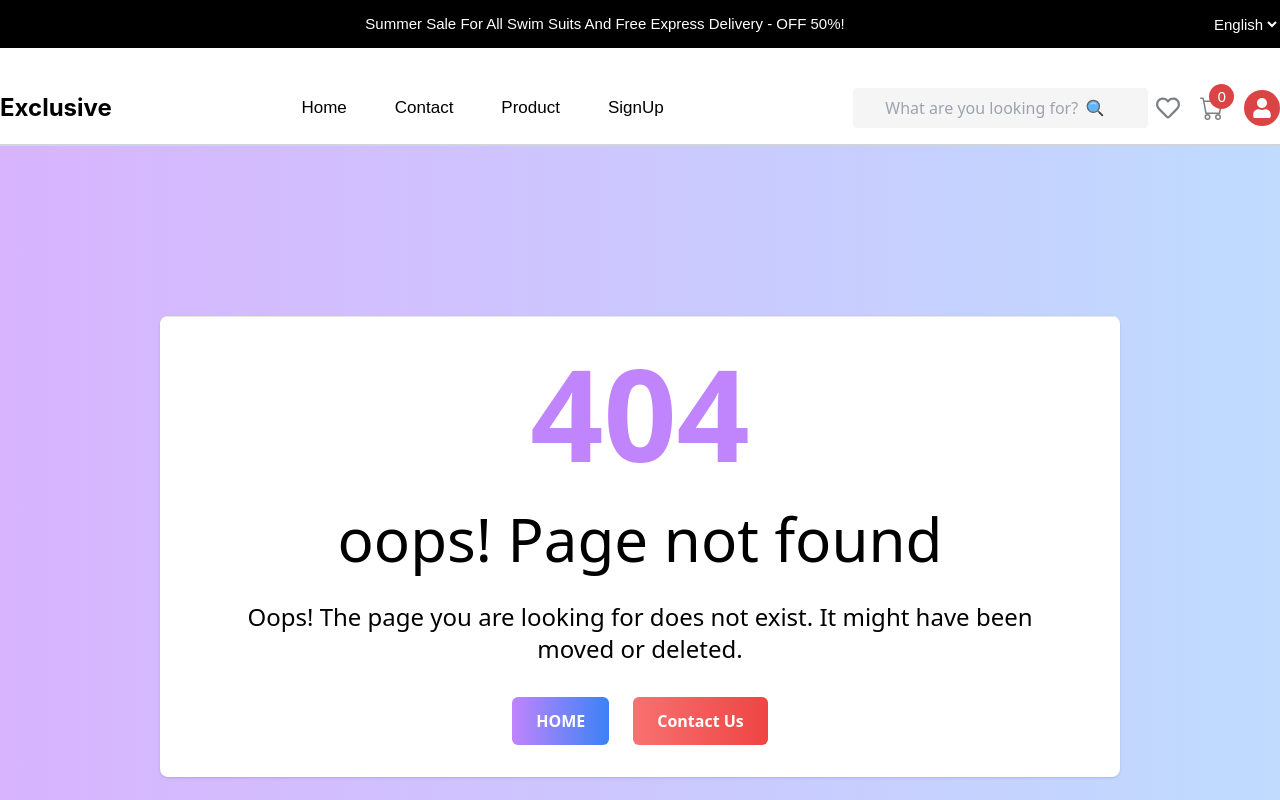
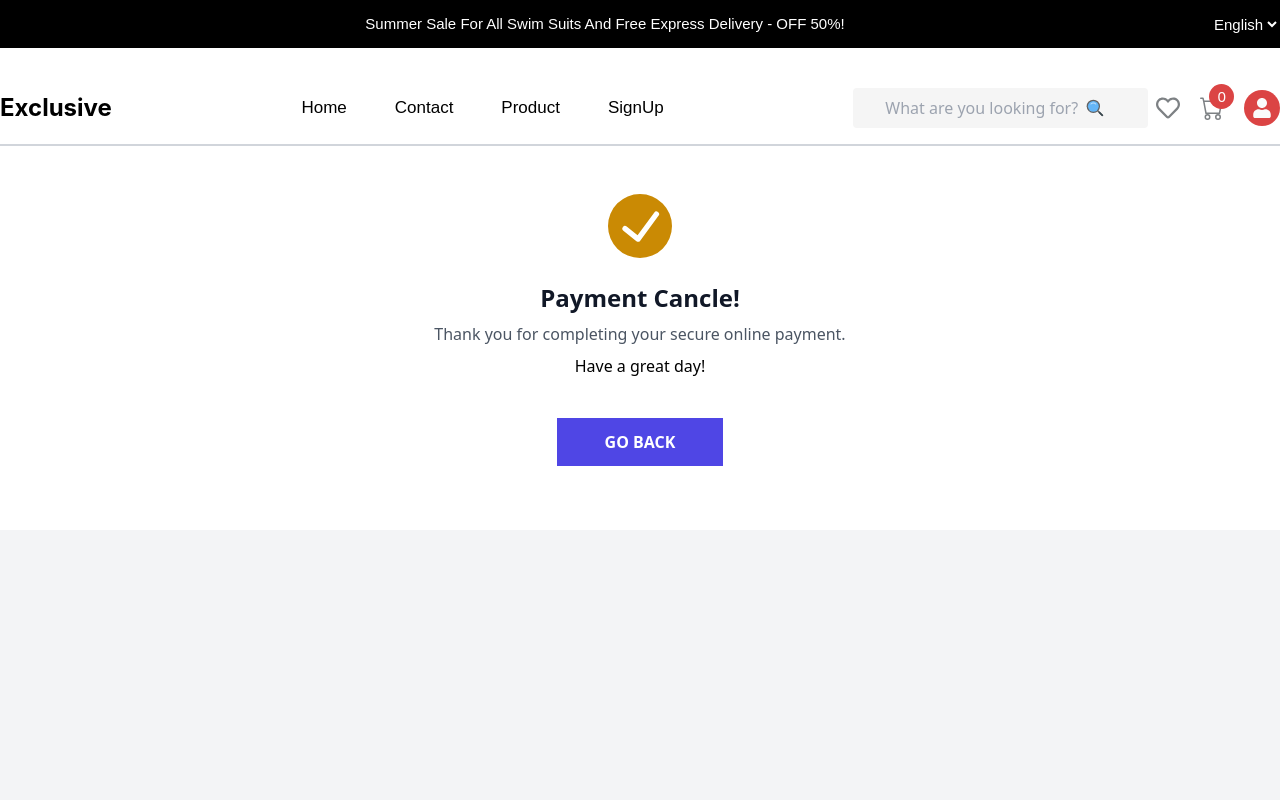
Before and after one commit to taufik69/exclusivemern2306online, a React (Vite) app: page /cancel in a window 1280 px wide. Shown: the top 800 px of the page. Built offline with nearby package versions, Linux system fonts and the light colour scheme.

Commit message:
Add success, payment failed, and payment cancel pages with routing

```diff
--- a/src/App.jsx
+++ b/src/App.jsx
@@ -20,6 +20,9 @@
 import SignUP from "./pages/SignUP/Index";
 import ForgotPassword from "./pages/ForgotPassword/Index";
 import OTPverify from "./pages/OtoVerify/Index";
+import Success from "./pages/Sucess/Index";
+import PaymentFailed from "./pages/paymentFailed/Index";
+import PaymentCancel from "./pages/PaymentCancel/Index";
 const router = createBrowserRouter(
   createRoutesFromElements(
     <Route>
@@ -38,6 +41,9 @@
         <Route path="/singup" element={<SignUP />}></Route>
         <Route path="/forgotpassword" element={<ForgotPassword />} />
         <Route path="/otpverify/:email" element={<OTPverify />}></Route>
+        <Route path="/Success" element={<Success />}></Route>
+        <Route path="/failed" element={<PaymentFailed />}></Route>
+        <Route path="/cancel" element={<PaymentCancel />}></Route>
       </Route>
     </Route>
   )
--- /dev/null
+++ b/src/pages/PaymentCancel/Index.jsx
@@ -0,0 +1,36 @@
+import React from "react";
+import { Link } from "react-router-dom";
+
+const PaymentCancel = () => {
+  return (
+    <div class="bg-gray-100 h-screen">
+      <div class="bg-white p-6  md:mx-auto">
+        <svg viewBox="0 0 24 24" class="text-yellow-600 w-16 h-16 mx-auto my-6">
+          <path
+            fill="currentColor"
+            d="M12,0A12,12,0,1,0,24,12,12.014,12.014,0,0,0,12,0Zm6.927,8.2-6.845,9.289a1.011,1.011,0,0,1-1.43.188L5.764,13.769a1,1,0,1,1,1.25-1.562l4.076,3.261,6.227-8.451A1,1,0,1,1,18.927,8.2Z"
+          ></path>
+        </svg>
+        <div class="text-center">
+          <h3 class="md:text-2xl text-base text-gray-900 font-semibold text-center">
+            Payment Cancle!
+          </h3>
+          <p class="text-gray-600 my-2">
+            Thank you for completing your secure online payment.
+          </p>
+          <p> Have a great day! </p>
+          <div class="py-10 text-center">
+            <Link
+              to={"/product"}
+              class="px-12 bg-indigo-600 hover:bg-indigo-500 text-white font-semibold py-3"
+            >
+              GO BACK
+            </Link>
+          </div>
+        </div>
+      </div>
+    </div>
+  );
+};
+
+export default PaymentCancel;
--- /dev/null
+++ b/src/pages/Sucess/Index.jsx
@@ -0,0 +1,36 @@
+import React from "react";
+import { Link } from "react-router-dom";
+
+const Success = () => {
+  return (
+    <div class="bg-gray-100 h-screen">
+      <div class="bg-white p-6  md:mx-auto">
+        <svg viewBox="0 0 24 24" class="text-green-600 w-16 h-16 mx-auto my-6">
+          <path
+            fill="currentColor"
+            d="M12,0A12,12,0,1,0,24,12,12.014,12.014,0,0,0,12,0Zm6.927,8.2-6.845,9.289a1.011,1.011,0,0,1-1.43.188L5.764,13.769a1,1,0,1,1,1.25-1.562l4.076,3.261,6.227-8.451A1,1,0,1,1,18.927,8.2Z"
+          ></path>
+        </svg>
+        <div class="text-center">
+          <h3 class="md:text-2xl text-base text-gray-900 font-semibold text-center">
+            Payment Done!
+          </h3>
+          <p class="text-gray-600 my-2">
+            Thank you for completing your secure online payment.
+          </p>
+          <p> Have a great day! </p>
+          <div class="py-10 text-center">
+            <Link
+              to="/product"
+              class="px-12 bg-indigo-600 hover:bg-indigo-500 text-white font-semibold py-3"
+            >
+              GO BACK
+            </Link>
+          </div>
+        </div>
+      </div>
+    </div>
+  );
+};
+
+export default Success;
--- /dev/null
+++ b/src/pages/paymentFailed/Index.jsx
@@ -0,0 +1,36 @@
+import React from "react";
+import { Link } from "react-router-dom";
+
+const PaymentFailed = () => {
+  return (
+    <div class="bg-gray-100 h-screen">
+      <div class="bg-white p-6  md:mx-auto">
+        <svg viewBox="0 0 24 24" class="text-red-600 w-16 h-16 mx-auto my-6">
+          <path
+            fill="currentColor"
+            d="M12,0A12,12,0,1,0,24,12,12.014,12.014,0,0,0,12,0Zm6.927,8.2-6.845,9.289a1.011,1.011,0,0,1-1.43.188L5.764,13.769a1,1,0,1,1,1.25-1.562l4.076,3.261,6.227-8.451A1,1,0,1,1,18.927,8.2Z"
+          ></path>
+        </svg>
+        <div class="text-center">
+          <h3 class="md:text-2xl text-base text-gray-900 font-semibold text-center">
+            Payment Failed!
+          </h3>
+          <p class="text-gray-600 my-2">
+            Thank you for completing your secure online payment.
+          </p>
+          <p> Have a great day! </p>
+          <div class="py-10 text-center">
+            <Link
+              to="/product"
+              class="px-12 bg-indigo-600 hover:bg-indigo-500 text-white font-semibold py-3"
+            >
+              GO BACK
+            </Link>
+          </div>
+        </div>
+      </div>
+    </div>
+  );
+};
+
+export default PaymentFailed;
```
